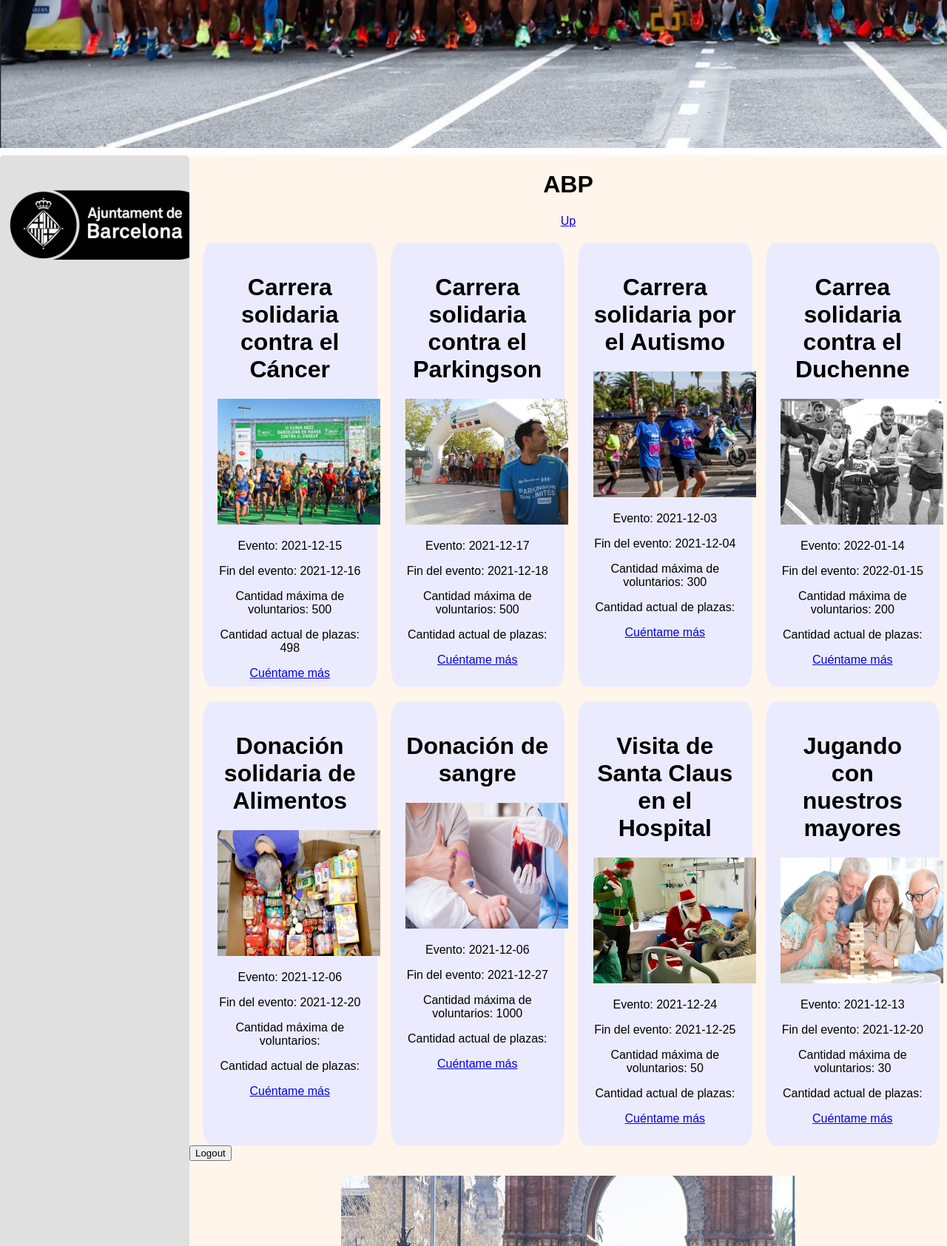
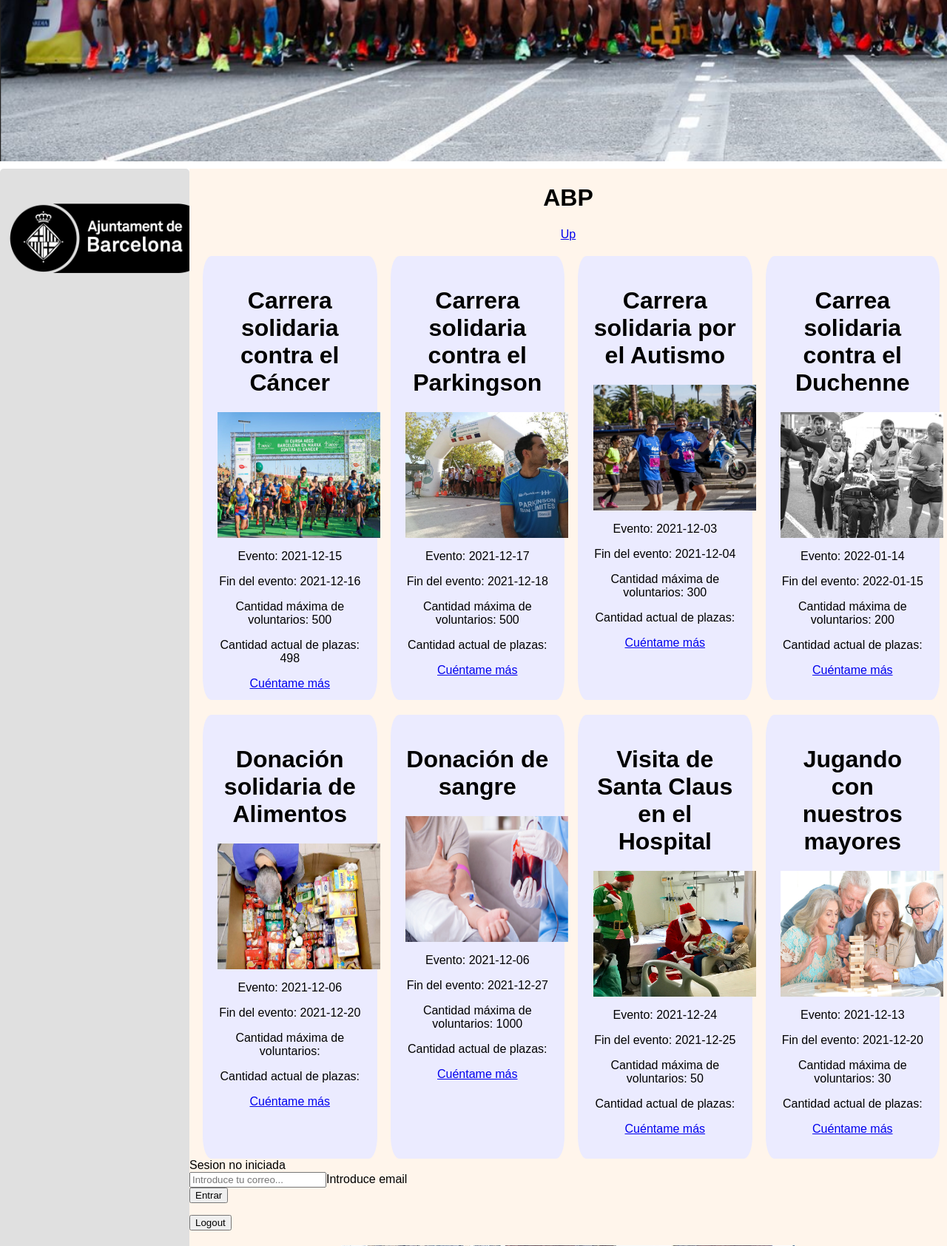
Before and after one commit to 100007217/ABP-Inscripcion, a PHP site: page /view/home.php in a window 1280 px wide. Shown: the part 600-2284 px from the top of the page at 74% size. Run offline with PHP 8.4, Linux system fonts and the light colour scheme; data comes from the database, SQL or seed files in the repository; a stand-in replaces the project's code that opens the database connection; some libraries are stand-ins or nearby versions; grey boxes are pictures that could not be loaded.

Commit message:
Final merge adjustement

```diff
--- a/view/home.php
+++ b/view/home.php
@@ -1,3 +1,11 @@
+<?php
+session_start();
+if (!isset($_SESSION['correo'])) {
+    echo "Sesion no iniciada";
+}else{
+    echo "Bienvenido ".$_SESSION['nombre_user'];
+}
+?>
 <!DOCTYPE html>
 <html lang="en">
 <head>
@@ -13,7 +21,7 @@
         <div class="menu" id="section1">
             <nav>
                 <ul>
-                    <li><a class="opcionesMenu" href="">¿Eres voluntario?</a></li>
+                    <li><a class="opcionesMenu" href="login.php">¿Eres voluntario?</a></li>
                     </li>
                 </ul>
             </nav>
@@ -62,7 +70,21 @@
                     throw $th;
                 }
             ?>
+            <?php
 
+
+        if (!isset($_SESSION['correo'])) {
+            echo "Sesion no iniciada";
+            include "login.php";
+        }else{
+            echo "Bienvenido ".$_SESSION['nombre_user'];
+            ?>
+            <a href="../processes/destroytest.php">
+                <button>Logout</button>
+            </a>
+        <?php
+        }
+        ?>
             <a href="../processes/destroytest.php">
                 <button>Logout</button>
             </a>
```
